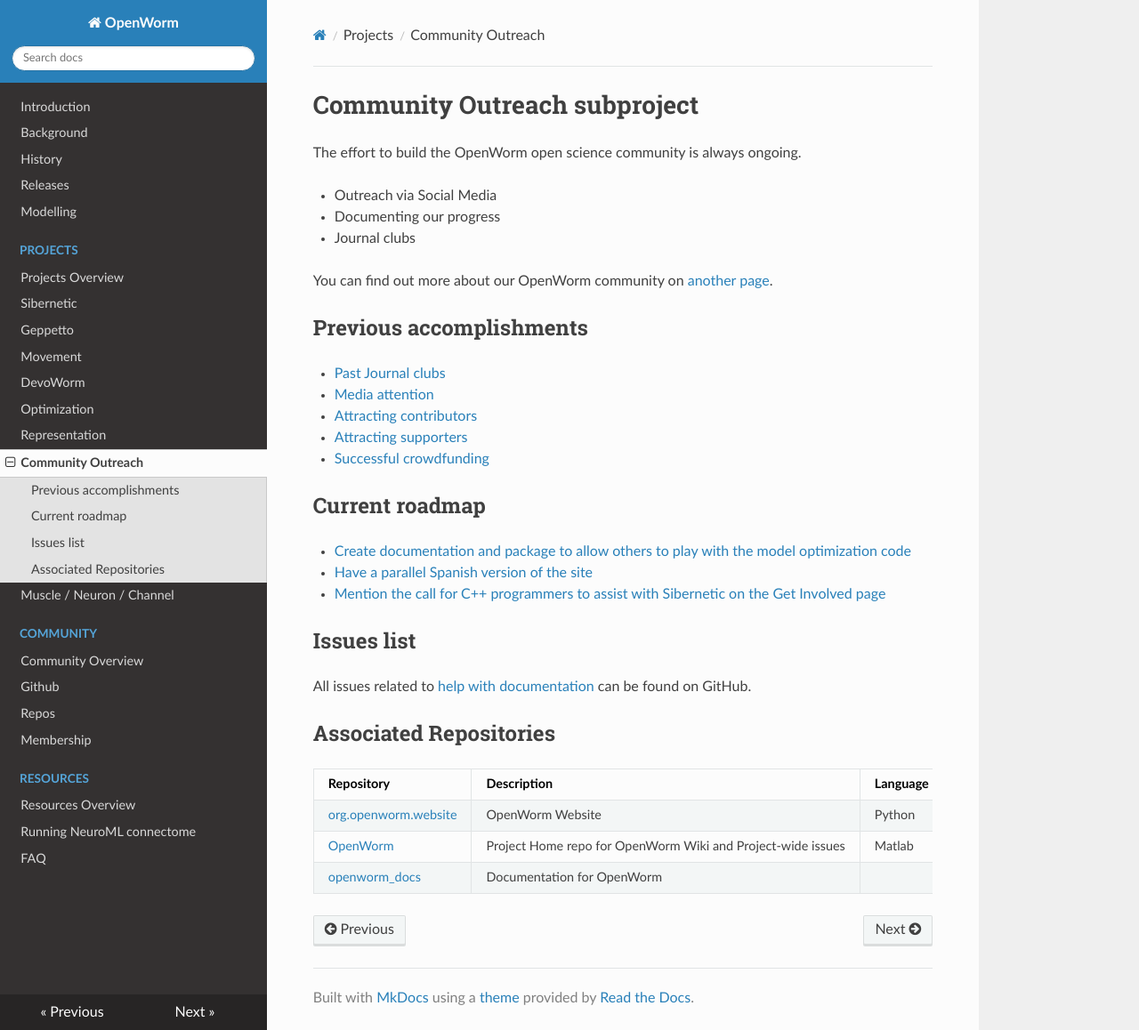
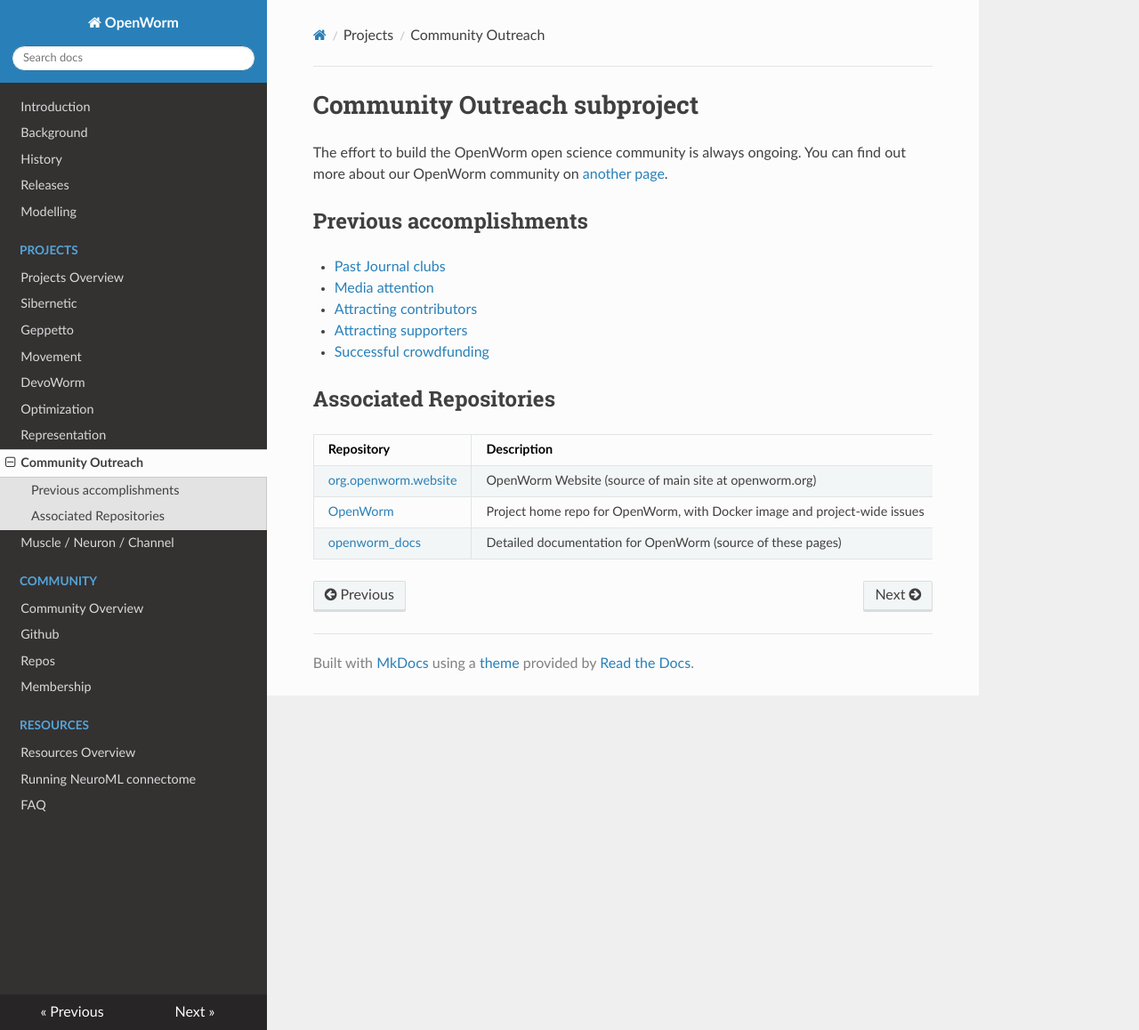
Before and after one commit to openworm/openworm_docs, an MkDocs documentation site: the page built from docs/Projects/community-proj.md, in a window 1280 px wide and 1158 px high. Shown: the whole window at 89% size. Built offline with MkDocs 1.6.1, drawn with Linux system fonts in a browser that asks for light colours; nearby versions of some CDN libraries.

Commit message:
Simplify and update content on Community subproject page

```diff
--- a/docs/Projects/community-proj.md
+++ b/docs/Projects/community-proj.md
@@ -1,13 +1,7 @@
 Community Outreach subproject
 =============================
 
-The effort to build the OpenWorm open science community is always ongoing.
-
--   Outreach via Social Media
--   Documenting our progress
--   Journal clubs
-
-You can find out more about our OpenWorm community on [another page](../Community/community/).
+The effort to build the OpenWorm open science community is always ongoing. You can find out more about our OpenWorm community on [another page](../Community/community/).
 
 Previous accomplishments
 ------------------------
@@ -18,17 +12,7 @@
 -   [Attracting supporters](http://www.openworm.org/supporters.html)
 -   [Successful crowdfunding](https://www.kickstarter.com/projects/openworm/openworm-a-digital-organism-in-your-browser)
 
-Current roadmap
----------------
 
--   [Create documentation and package to allow others to play with the model optimization code](https://github.com/openworm/OpenWorm/issues/15)
--   [Have a parallel Spanish version of the site](https://github.com/openworm/OpenWorm/issues/36)
--   [Mention the call for C++ programmers to assist with Sibernetic on the Get Involved page](https://github.com/openworm/OpenWorm/issues/167)
-
-Issues list
------------
-
-All issues related to [help with documentation](https://github.com/openworm/OpenWorm/issues?direction=desc&labels=documentation&page=1&sort=comments&state=open) can be found on GitHub.
 
 Associated Repositories
 -----------------------
@@ -49,18 +33,18 @@
 <tbody>
 <tr class="odd">
 <td align="left"><a href="https://github.com/openworm/org.openworm.website">org.openworm.website</a></td>
-<td align="left">OpenWorm Website</td>
-<td align="left">Python</td>
+<td align="left">OpenWorm Website (source of main site at openworm.org)</td>
+<td align="left">Python, Markdown</td>
 </tr>
 <tr class="even">
 <td align="left"><a href="https://github.com/openworm/OpenWorm">OpenWorm</a></td>
-<td align="left">Project Home repo for OpenWorm Wiki and Project-wide issues</td>
-<td align="left">Matlab</td>
+<td align="left">Project home repo for OpenWorm, with Docker image and project-wide issues</td>
+<td align="left">Matlab, Python, Docker</td>
 </tr>
 <tr class="odd">
 <td align="left"><a href="https://github.com/openworm/openworm_docs">openworm_docs</a></td>
-<td align="left">Documentation for OpenWorm</td>
-<td align="left"></td>
+<td align="left">Detailed documentation for OpenWorm (source of these pages)</td>
+<td align="left">Markdown</td>
 </tr>
 </tbody>
 </table>
```
